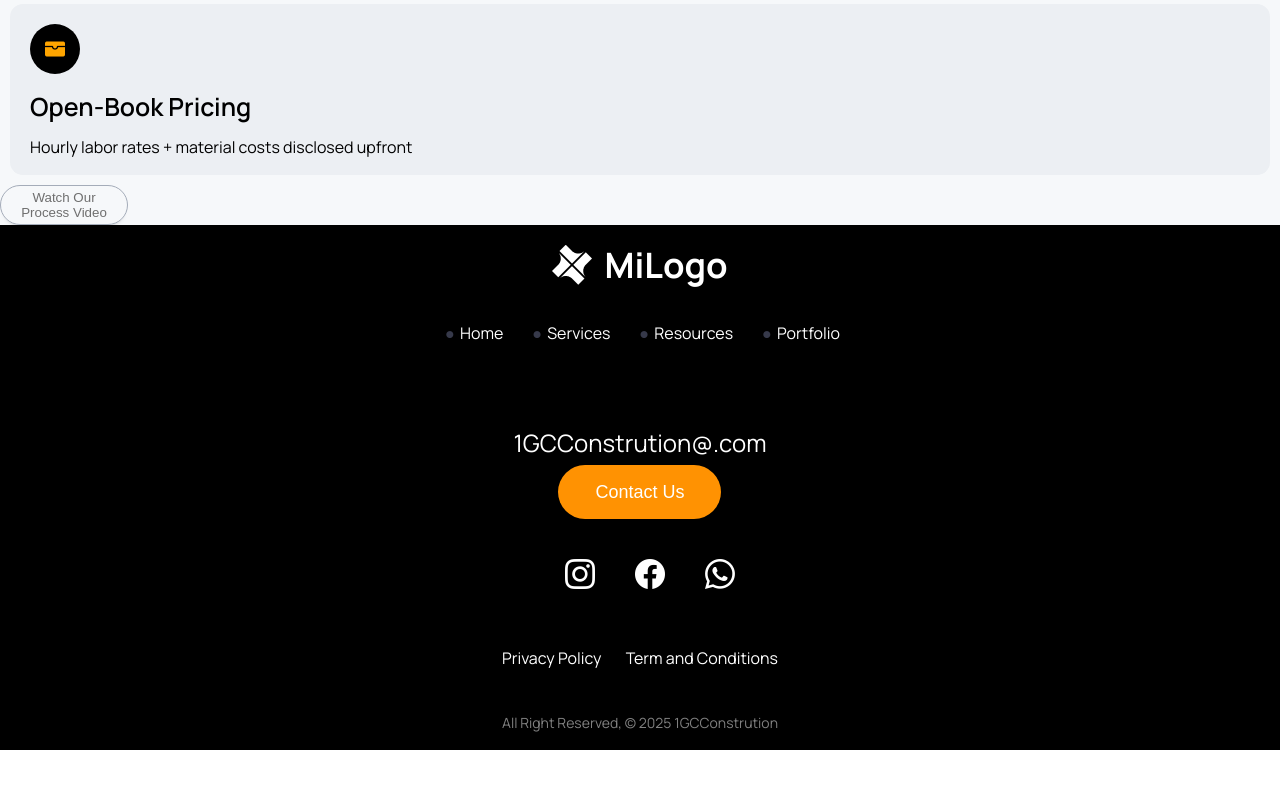
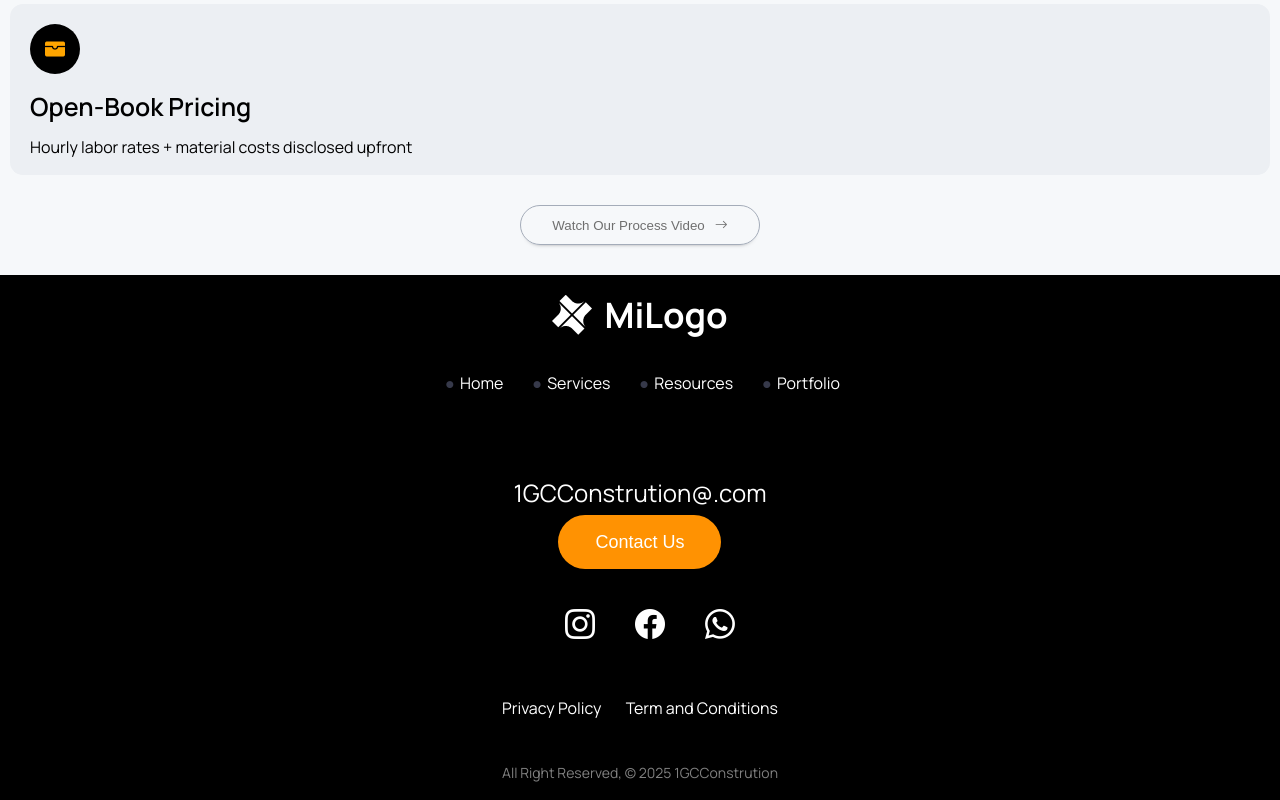
Before and after one commit to JotaJotaM1/1GCConstruction, a React (Vite) app: page / in a window 1280 px wide. Shown: the part 2866-3666 px from the top of the page. Before the commit the page ends 3616 px from the top, so only its background shows below. Built offline with nearby package versions, Linux system fonts and the light colour scheme.

Commit message:
Add button to view 'How We Work' process

```diff
--- a/src/pages/Home.jsx
+++ b/src/pages/Home.jsx
@@ -92,8 +92,8 @@ function Home() {
                         </div>
                     </div>
                 </div>
-                <div>
-                    <button className="btn-ChooseUs">Watch Our Process Video</button>
+                <div className="cntButton">
+                    <button className="btn-Hww">Watch Our Process Video<i className="arrowbtnHww bi bi-arrow-right"></i></button>
                 </div>
             </section>
         </main>
--- a/src/styles/pages/Home.css
+++ b/src/styles/pages/Home.css
@@ -74,7 +74,7 @@ main {
     font-weight: 400;
 }
 
-.btnAcordeon, .btn-ChooseUs {
+.btnAcordeon, .btn-Hww {
     display: flex;
     justify-content: center;
     align-items: center;
@@ -179,3 +179,19 @@ main {
     font-weight: 600;
     padding-bottom: 20px;
 }
+
+.cntButton{
+    display: flex;
+    flex-direction: column;
+    justify-content: center;
+    align-items: center;
+    padding: 20px 0 30px;
+}
+
+.btn-Hww{
+    width: 240px;
+}
+.arrowbtnHww{
+    font-size: 13px;
+    padding-left: 10px;
+}
```
